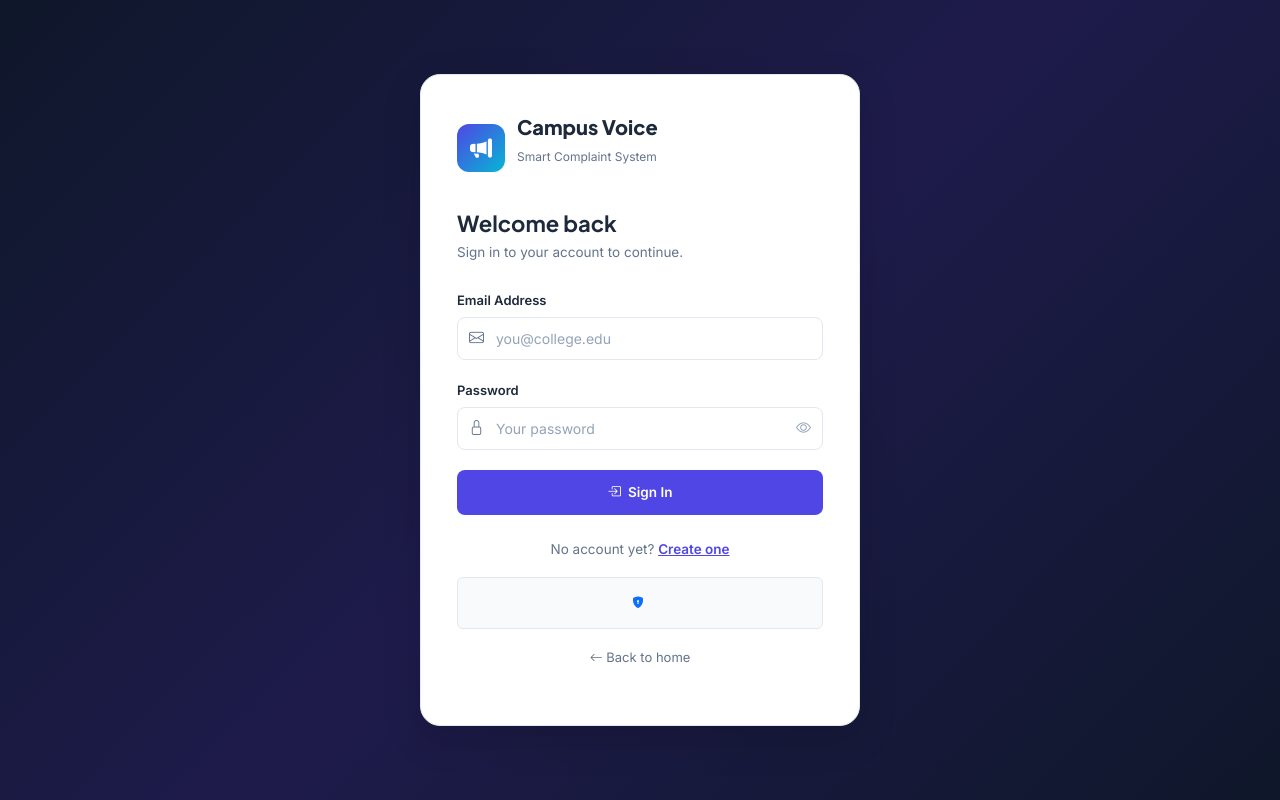
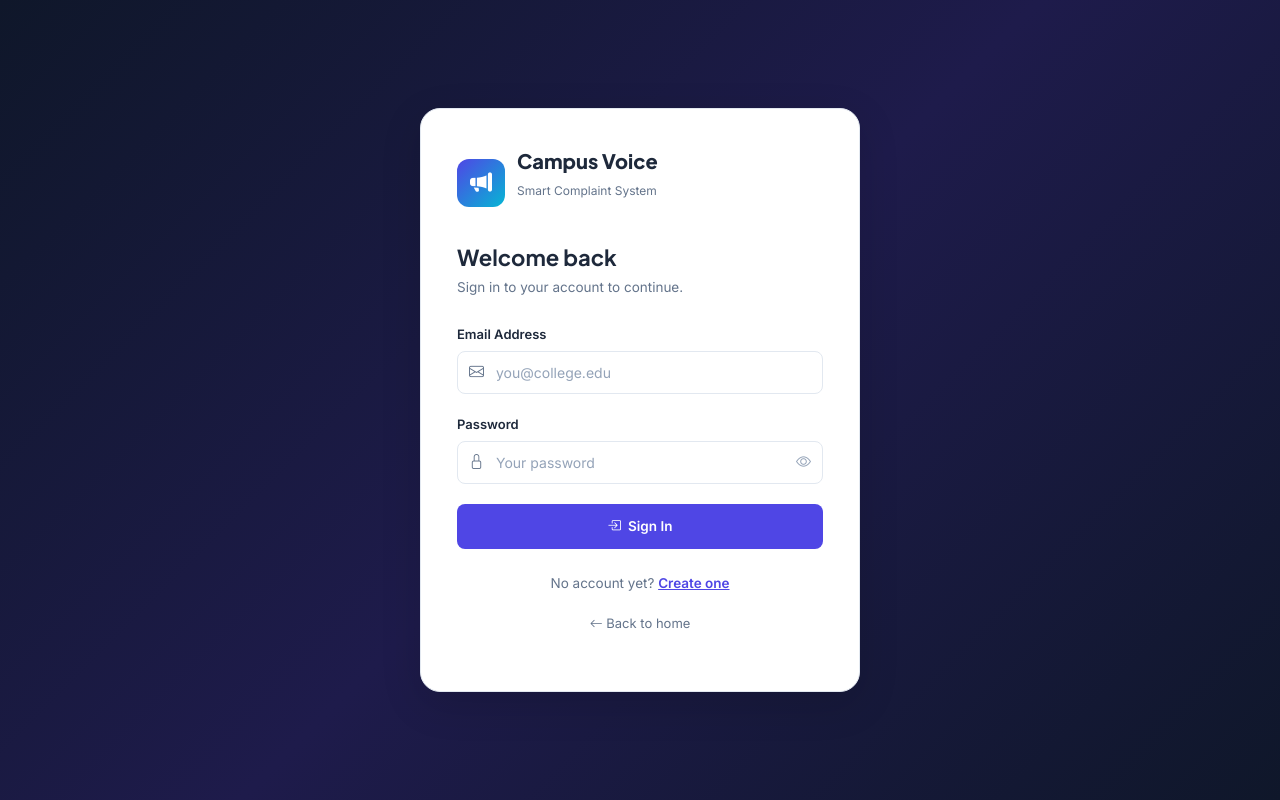
Before and after one commit to Bhavik0907/campus-voice-, a Flask app: page /login in a window 1280 px wide. Run offline with Flask 3, Linux system fonts and the light colour scheme; some libraries are stand-ins or nearby versions.

```diff
--- a/campus-voice/templates/login.html
+++ b/campus-voice/templates/login.html
@@ -63,13 +63,6 @@
       <a href="{{ url_for('register') }}" style="color:var(--primary);font-weight:600">Create one</a>
     </p>
 
-    <!-- Admin hint -->
-    <div class="mt-3 p-3 rounded" style="background:#f8fafc;border:1px solid var(--border)">
-      <p style="font-size:11.5px;color:var(--muted);margin:0;text-align:center">
-        <i class="bi bi-shield-lock-fill text-primary me-1"></i>
-      </p>
-    </div>
-
     <p class="text-center mt-3">
       <a href="{{ url_for('home') }}" style="font-size:13px;color:var(--muted);text-decoration:none">
         <i class="bi bi-arrow-left"></i> Back to home
```
